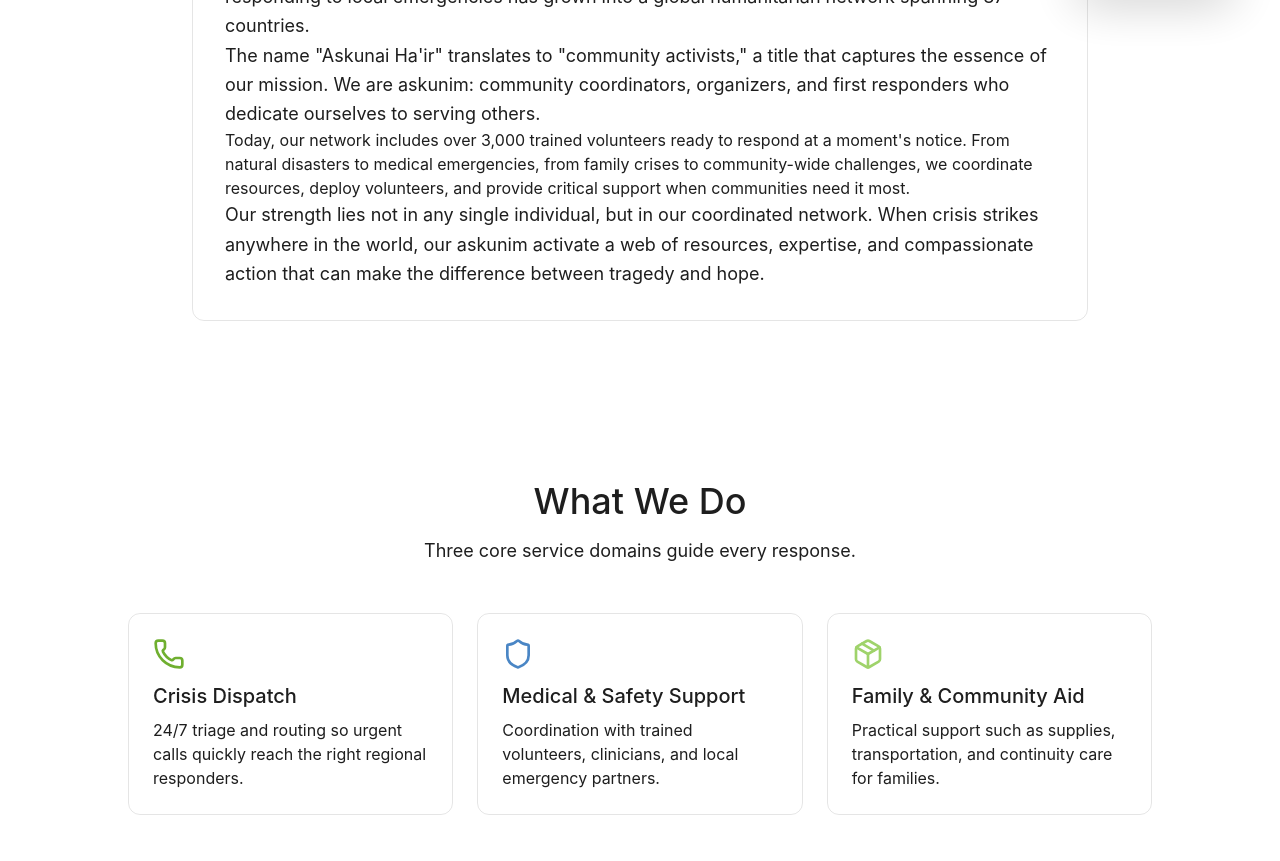
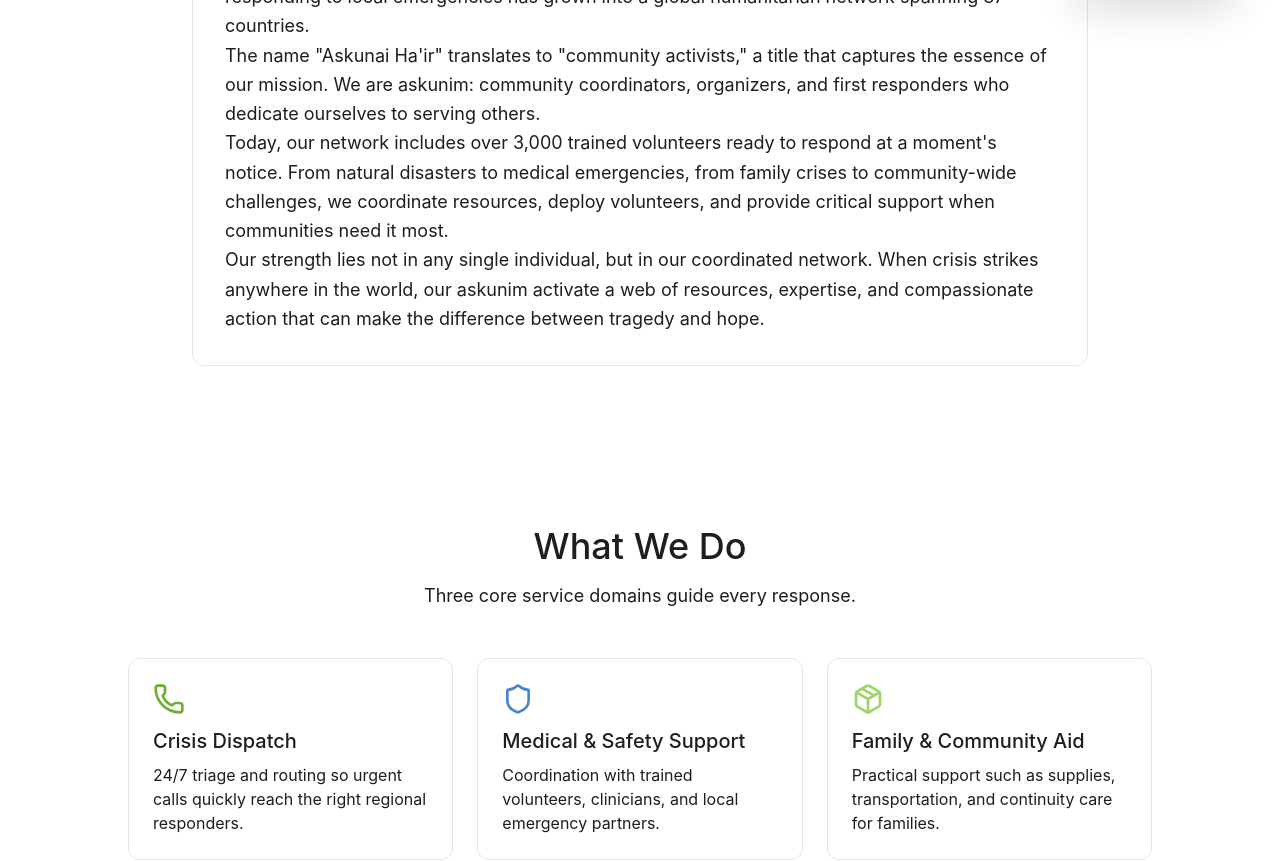
Before and after one commit to TheUriF/ploink, a React (Vite) app: page /about in a window 1280 px wide. Shown: the part 780-1641 px from the top of the page. Built offline with nearby package versions, Linux system fonts and the light colour scheme.

Commit message:
Update About page content and styling

```diff
--- a/src/app/pages/About.tsx
+++ b/src/app/pages/About.tsx
@@ -126,7 +126,7 @@
               <p className="text-base sm:text-lg text-muted-foreground leading-relaxed">
 The name "Askunai Ha'ir" translates to "community activists," a title that captures the essence of our mission. We are askunim: community coordinators, organizers, and first responders who dedicate ourselves to serving others.
               </p>
-              <p>
+              <p className="text-base sm:text-lg text-muted-foreground leading-relaxed">
 Today, our network includes over 3,000 trained volunteers ready to respond at a moment's notice. From natural disasters to medical emergencies, from family crises to community-wide challenges, we coordinate resources, deploy volunteers, and provide critical support when communities need it most.
               </p>
               <p className="text-base sm:text-lg text-muted-foreground leading-relaxed">
```
